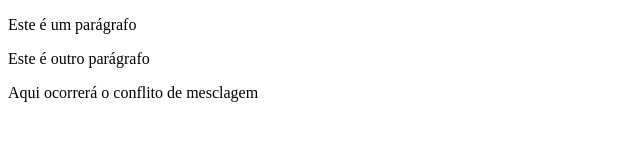
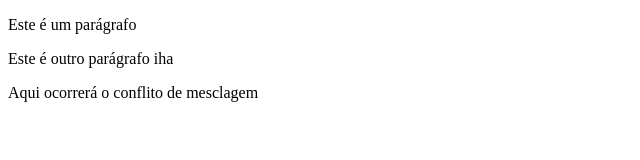
Before and after one commit to gabrieldb357/Tarefa2802, a plain HTML site: page index.html in a window 1280 px wide. Shown: the full height of the page, 0-640 px from the left. Drawn offline with Linux system fonts and the light colour scheme.

Commit message:
Update index.html

```diff
--- a/index.html
+++ b/index.html
@@ -6,7 +6,7 @@
 
 <body>
 <p>Este é um parágrafo</p>
-<p>Este é outro parágrafo</p>
+<p>Este é outro parágrafo iha</p>
 <p>Aqui ocorrerá o conflito de mesclagem</p>
 </body>
 
```
